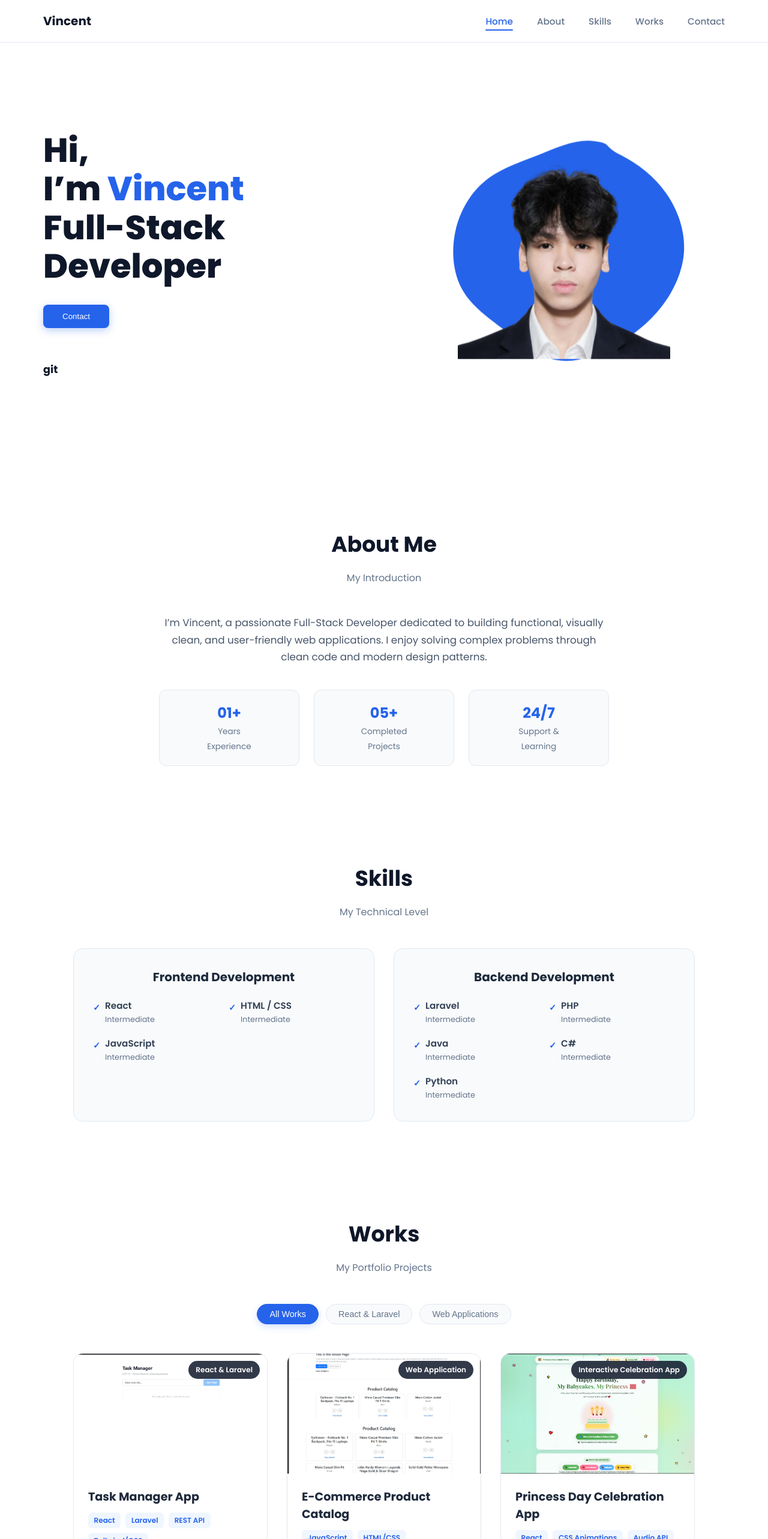
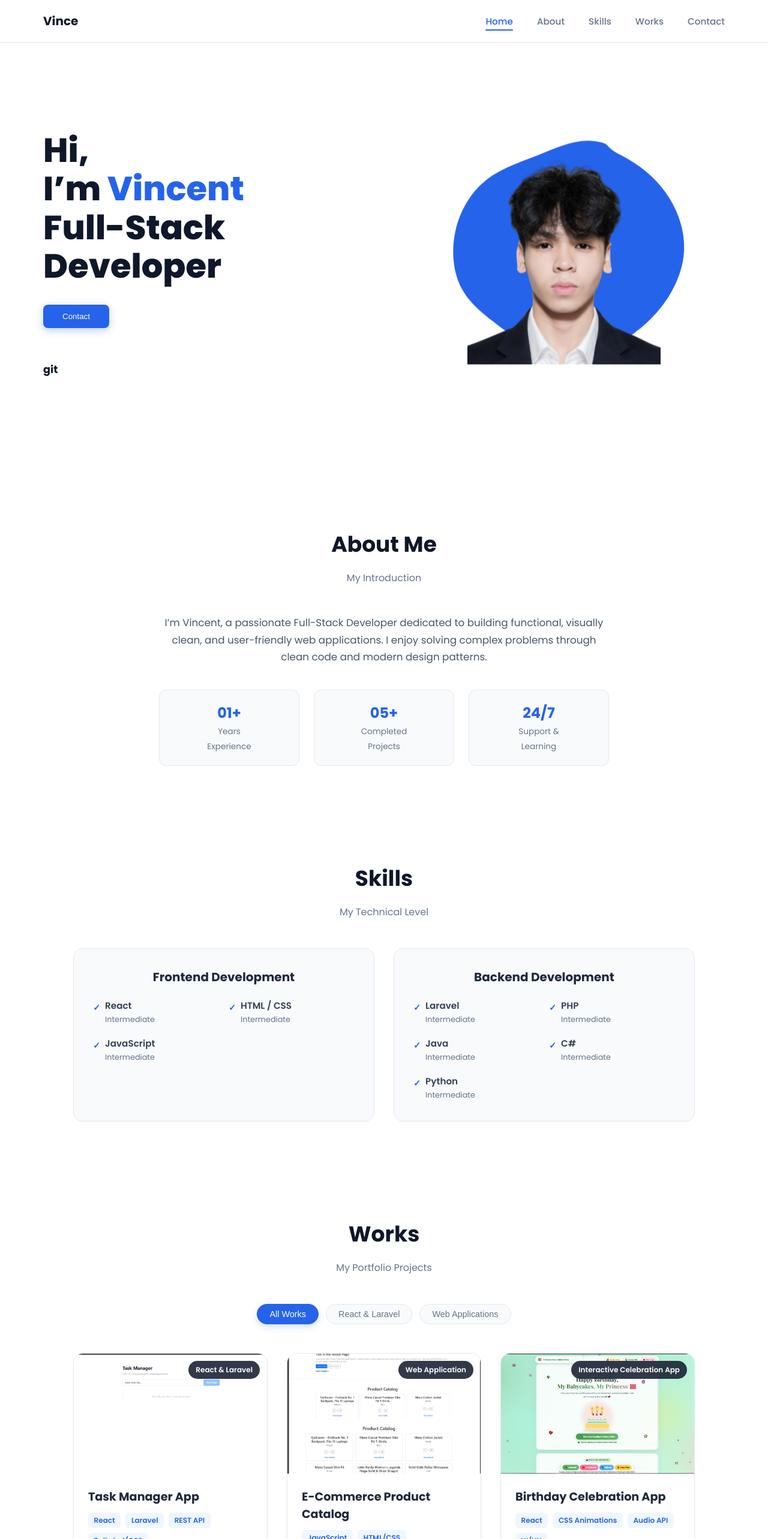
Before and after one commit to VinceAng02/Vince-anbilibabol-portfolio, a React (Vite) app in the folder my-portfolio/: page / in a window 1280 px wide. Shown: the top 2566 px of the page at 60% size. Built offline with nearby package versions, Linux system fonts and the light colour scheme.

Commit message:
Update the Contact, Home, Works, and Navbar

```diff
--- a/my-portfolio/src/components/Contact.jsx
+++ b/my-portfolio/src/components/Contact.jsx
@@ -14,8 +14,7 @@ export default function Contact() {
 
   const handleSubmit = (e) => {
     e.preventDefault();
-    // Opens default email client with pre-filled message
-    const mailtoUrl = `mailto:vincent@gmail.com?subject=Portfolio Contact from ${encodeURIComponent(
+    const mailtoUrl = `mailto:vincentangelo092@gmail.com?subject=Portfolio Contact from ${encodeURIComponent(
       formData.name
     )}&body=${encodeURIComponent(
       formData.message
@@ -30,13 +29,12 @@ export default function Contact() {
         <span className="section-subtitle">Get In Touch</span>
 
         <div className="contact-content">
-          {/* Contact Info Cards */}
           <div className="contact-info">
             <div className="contact-card">
               <div className="contact-icon">✉️</div>
               <h3 className="contact-card-title">Email</h3>
-              <span className="contact-card-data">vincent@gmail.com</span>
-              <a href="mailto:vincent@gmail.com" className="contact-button">
+              <span className="contact-card-data">vincentangelo092@gmail.com</span>
+              <a href="mailto:vincentangelo092@gmail.com" className="contact-button">
                 Write me →
               </a>
             </div>
@@ -56,7 +54,6 @@ export default function Contact() {
             </div>
           </div>
 
-          {/* Contact Form */}
           <form className="contact-form" onSubmit={handleSubmit}>
             <div className="form-div">
               <label className="form-tag">Name</label>
--- a/my-portfolio/src/components/Home.css
+++ b/my-portfolio/src/components/Home.css
@@ -85,8 +85,8 @@
 }
 
 .profile-img {
-  width: 190%;
-  height: 190%;
+  width: 170%;
+  height: 200%;
   object-fit: cover;
 }
 
@@ -96,12 +96,15 @@
     text-align: center;
     gap: 3rem;
   }
+
   .home-title {
     font-size: 2.75rem;
   }
+
   .social-links {
     justify-content: center;
   }
+
   .home-content {
     display: flex;
     flex-direction: column;
--- a/my-portfolio/src/components/Navbar.jsx
+++ b/my-portfolio/src/components/Navbar.jsx
@@ -25,16 +25,15 @@ export default function Navbar({ activeSection, setActiveSection }) {
     <header className="navbar-header">
       <div className="navbar-container">
         <div className="navbar-logo" onClick={() => handleScrollTo("home")}>
-          Vincent
+          Vince
         </div>
 
         <nav className={`navbar-menu ${isOpen ? "active" : ""}`}>
           {navLinks.map((link) => (
             <button
               key={link.id}
-              className={`nav-link ${
-                activeSection === link.id ? "active" : ""
-              }`}
+              className={`nav-link ${activeSection === link.id ? "active" : ""
+                }`}
               onClick={() => handleScrollTo(link.id)}
             >
               {link.label}
--- a/my-portfolio/src/components/Works.jsx
+++ b/my-portfolio/src/components/Works.jsx
@@ -32,7 +32,7 @@ export default function Works() {
     },
     {
       id: 3,
-      title: "Princess Day Celebration App",
+      title: "Birthday Celebration App",
       category: "web-apps",
       categoryLabel: "Interactive Celebration App",
       tags: ["React", "CSS Animations", "Audio API", "UI/UX"],
@@ -43,7 +43,7 @@ export default function Works() {
       id: 4,
       title: "Game Tracking Clock",
       category: "web-apps",
-      categoryLabel: "Cyberpunk Game Utility",
+      categoryLabel: "Card Game Utility",
       tags: ["React", "JavaScript", "Game Mechanics", "Dark Theme"],
       image: gameTrackerImg,
       github: "https://github.com/VinceAng02/Chrono-Grimoires-Game-Clock",
@@ -72,9 +72,8 @@ export default function Works() {
           {filterCategories.map((filter) => (
             <button
               key={filter.id}
-              className={`filter-btn ${
-                activeFilter === filter.id ? "active" : ""
-              }`}
+              className={`filter-btn ${activeFilter === filter.id ? "active" : ""
+                }`}
               onClick={() => setActiveFilter(filter.id)}
             >
               {filter.label}
```
